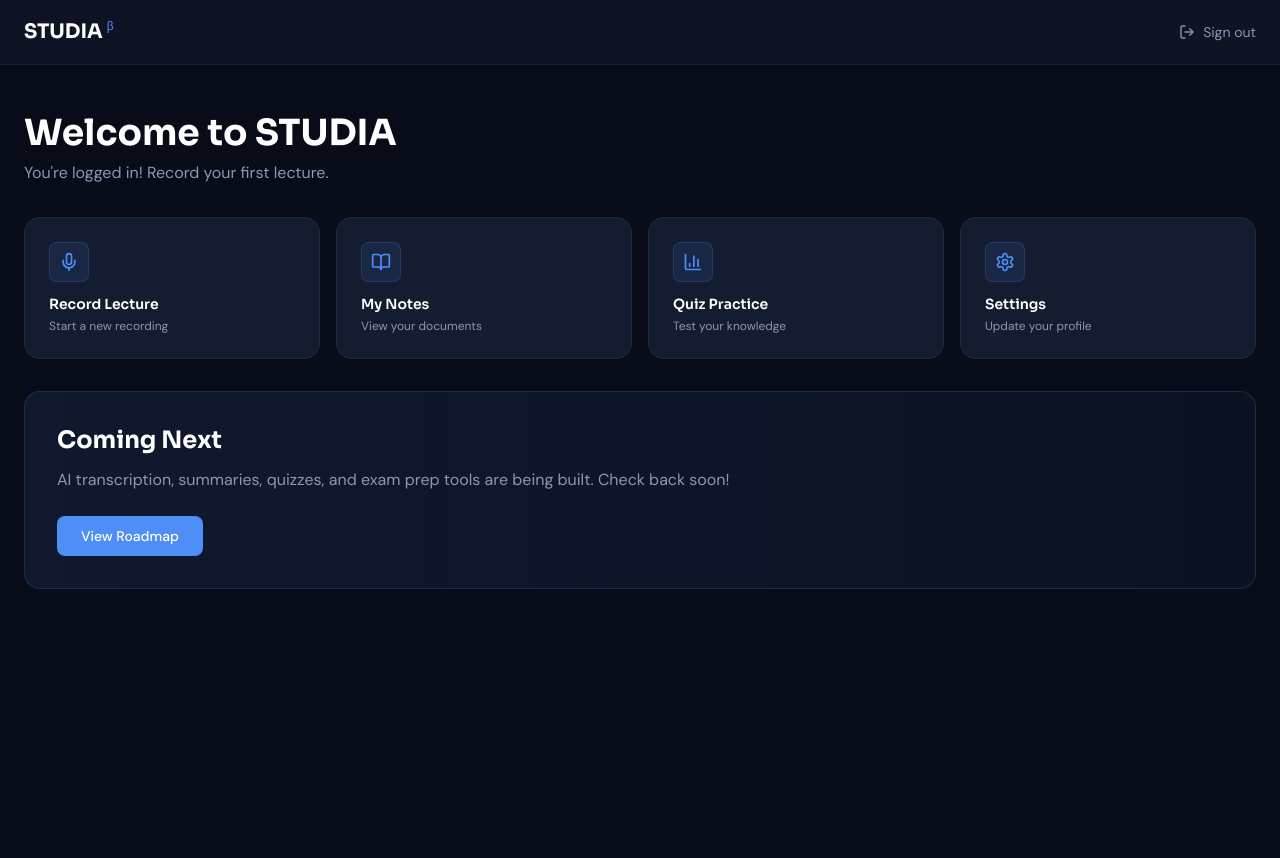
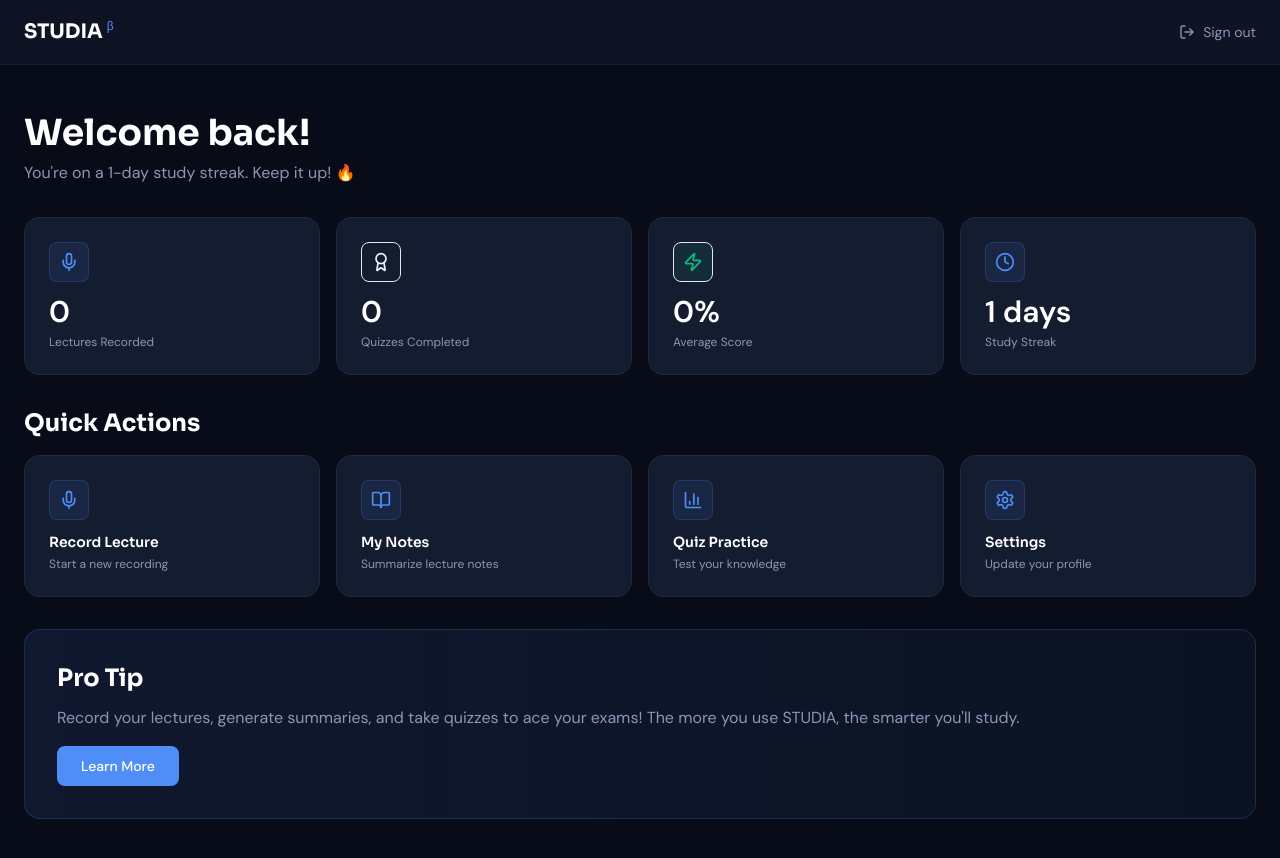
Before and after one commit to franklinemose19-alt/Studia-v2, a React (Vite) app: page /dashboard in a window 1280 px wide. Shown: the top 858 px of the page. Before the commit the page ends 800 px from the top, so only its background shows below. Built offline with nearby package versions, Linux system fonts and the light colour scheme.

Commit message:
Update Dashboard.tsx

```diff
--- a/src/page/Dashboard.tsx
+++ b/src/page/Dashboard.tsx
@@ -1,9 +1,44 @@
 import { motion } from 'framer-motion'
-import { LogOut, Mic, BookOpen, BarChart3, Settings } from 'lucide-react'
+import { LogOut, Mic, BookOpen, BarChart3, Settings, Zap, Award, Clock } from 'lucide-react'
 import { useNavigate } from 'react-router-dom'
+import { useState, useEffect } from 'react'
 
 export default function Dashboard() {
   const navigate = useNavigate()
+  const [stats, setStats] = useState({
+    lectures: 0,
+    quizzes: 0,
+    avgScore: 0,
+    streak: 0,
+  })
+
+  useEffect(() => {
+    // Get stats from localStorage (placeholder data)
+    const lectureCount = parseInt(localStorage.getItem('lectureCount') || '0')
+    const quizCount = parseInt(localStorage.getItem('quizCount') || '0')
+    const avgScore = parseInt(localStorage.getItem('avgScore') || '0')
+
+    setStats({
+      lectures: lectureCount,
+      quizzes: quizCount,
+      avgScore: avgScore,
+      streak: Math.max(1, lectureCount),
+    })
+  }, [])
+
+  const cards = [
+    { icon: Mic, title: 'Record Lecture', desc: 'Start a new recording', path: '/recording' },
+    { icon: BookOpen, title: 'My Notes', desc: 'Summarize lecture notes', path: '/summarize' },
+    { icon: BarChart3, title: 'Quiz Practice', desc: 'Test your knowledge', path: '/quiz' },
+    { icon: Settings, title: 'Settings', desc: 'Update your profile', path: '#' },
+  ]
+
+  const statCards = [
+    { icon: Mic, label: 'Lectures Recorded', value: stats.lectures, color: 'brand-blue' },
+    { icon: Award, label: 'Quizzes Completed', value: stats.quizzes, color: 'brand-amber' },
+    { icon: Zap, label: 'Average Score', value: `${stats.avgScore}%`, color: 'brand-green' },
+    { icon: Clock, label: 'Study Streak', value: `${stats.streak} days`, color: 'brand-blue' },
+  ]
 
   return (
     <div className="min-h-screen bg-surface-base">
@@ -23,39 +58,55 @@ export default function Dashboard() {
       <div className="max-w-7xl mx-auto px-4 sm:px-6 py-12">
         <motion.div initial={{ opacity: 0, y: 20 }} animate={{ opacity: 1, y: 0 }} className="space-y-8">
           <div>
-            <h1 className="font-sora font-bold text-4xl text-white mb-2">Welcome to STUDIA</h1>
-            <p className="text-[#8B97B5]">You're logged in! Record your first lecture.</p>
+            <h1 className="font-sora font-bold text-4xl text-white mb-2">Welcome back!</h1>
+            <p className="text-[#8B97B5]">You're on a {stats.streak}-day study streak. Keep it up! 🔥</p>
           </div>
 
           <div className="grid md:grid-cols-2 lg:grid-cols-4 gap-4">
-            {[
-              { icon: Mic, title: 'Record Lecture', desc: 'Start a new recording', link: '/recording' },
-              { icon: BookOpen, title: 'My Notes', desc: 'View your documents', link: '/summarize' },
-              { icon: BarChart3, title: 'Quiz Practice', desc: 'Test your knowledge', path: '/quiz' },
-              { icon: Settings, title: 'Settings', desc: 'Update your profile', link: '#' },
-            ].map((item, i) => (
-              <a key={i} href={item.link}>
+            {statCards.map((stat, i) => (
+              <motion.div
+                key={i}
+                initial={{ opacity: 0, y: 20 }}
+                animate={{ opacity: 1, y: 0 }}
+                transition={{ delay: i * 0.1 }}
+                className="bg-surface-elevated border border-white/5 rounded-2xl p-6"
+              >
+                <div className={`w-10 h-10 rounded-lg bg-${stat.color}/10 border border-${stat.color}/20 flex items-center justify-center text-${stat.color} mb-3`}>
+                  <stat.icon size={20} />
+                </div>
+                <p className="text-3xl font-bold text-white mb-1">{stat.value}</p>
+                <p className="text-xs text-[#8B97B5]">{stat.label}</p>
+              </motion.div>
+            ))}
+          </div>
+
+          <div>
+            <h2 className="font-sora font-bold text-2xl text-white mb-4">Quick Actions</h2>
+            <div className="grid md:grid-cols-2 lg:grid-cols-4 gap-4">
+              {cards.map((card, i) => (
+                <a key={i} href={card.path}>
                   <motion.div
                     initial={{ opacity: 0, y: 20 }}
                     animate={{ opacity: 1, y: 0 }}
                     transition={{ delay: i * 0.1 }}
                     whileHover={{ y: -4 }}
-                  className="bg-surface-elevated border border-white/5 rounded-2xl p-6 cursor-pointer hover:border-brand-blue/30"
+                    className="bg-surface-elevated border border-white/5 rounded-2xl p-6 cursor-pointer hover:border-brand-blue/30 transition-all h-full"
                   >
                     <div className="w-10 h-10 rounded-lg bg-brand-blue/10 border border-brand-blue/20 flex items-center justify-center text-brand-blue mb-3">
-                    <item.icon size={20} />
+                      <card.icon size={20} />
                     </div>
-                  <p className="font-sora font-semibold text-white text-sm">{item.title}</p>
-                  <p className="text-xs text-[#8B97B5] mt-1">{item.desc}</p>
+                    <p className="font-sora font-semibold text-white text-sm">{card.title}</p>
+                    <p className="text-xs text-[#8B97B5] mt-1">{card.desc}</p>
                   </motion.div>
                 </a>
               ))}
             </div>
+          </div>
 
           <motion.div initial={{ opacity: 0, y: 20 }} animate={{ opacity: 1, y: 0 }} transition={{ delay: 0.2 }} className="bg-gradient-to-r from-brand-blue/10 to-brand-blue/5 border border-brand-blue/20 rounded-2xl p-8">
-            <h2 className="font-sora font-bold text-2xl text-white mb-3">Coming Next</h2>
-            <p className="text-[#8B97B5] mb-6">AI transcription, summaries, quizzes, and exam prep tools are being built. Check back soon!</p>
-            <button className="bg-brand-blue text-white px-6 py-2.5 rounded-lg text-sm font-medium hover:bg-brand-blue/90">View Roadmap</button>
+            <h2 className="font-sora font-bold text-2xl text-white mb-3">Pro Tip</h2>
+            <p className="text-[#8B97B5] mb-4">Record your lectures, generate summaries, and take quizzes to ace your exams! The more you use STUDIA, the smarter you'll study.</p>
+            <button className="bg-brand-blue text-white px-6 py-2.5 rounded-lg text-sm font-medium hover:bg-brand-blue/90">Learn More</button>
           </motion.div>
         </motion.div>
       </div>
```
Lines whose indentation alone changed are shown as unchanged.
